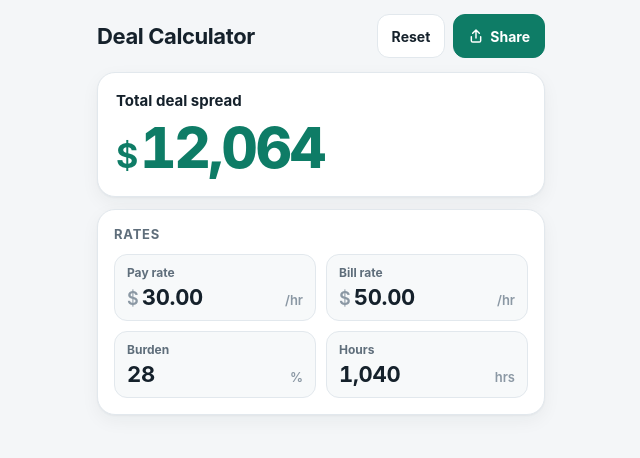
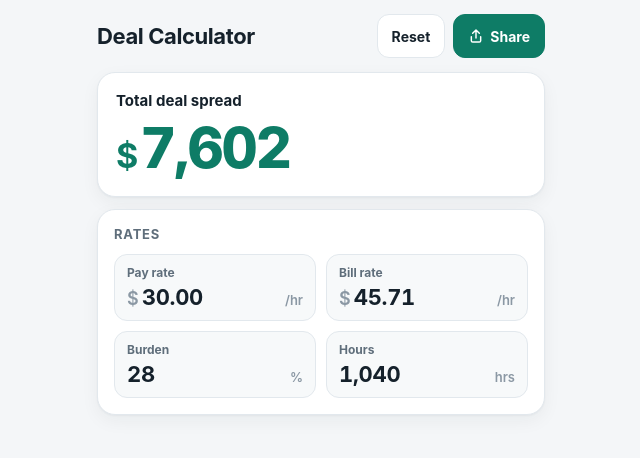
Before and after one commit to clintdonohue/Deal-calculator, a plain HTML site: page index.html in a window 1280 px wide. Shown: the whole page, without its empty margins (319-959 px from the left). Drawn offline with Linux system fonts and the light colour scheme.

Commit message:
Set the starting bill rate to $45.71 for a 16% gross margin. (#3)
Keep pay at $30, burden at 28%, and hours at 1,040 so the page and Reset open on a $7.31/hr spread.

Co-authored-by: Cursor Agent <cursoragent@cursor.com>
Co-authored-by: clintdonohue <clintdonohue@users.noreply.github.com>

```diff
--- a/index.html
+++ b/index.html
@@ -81,7 +81,7 @@ h1{margin:0;font-size:22px;line-height:1.2;letter-spacing:-.4px;font-weight:750}
   <section class="card hero" aria-label="Total deal spread">
     <div class="hero-label">Total deal spread</div>
     <div class="money" aria-live="polite"><span class="cur" aria-hidden="true">$</span><span id="total"></span></div>
-    <div class="hero-meta" hidden><span id="mHours">1,040 hrs</span> × <b id="mSpread">$11.60/hr</b></div>
+    <div class="hero-meta" hidden><span id="mHours">1,040 hrs</span> × <b id="mSpread">$7.31/hr</b></div>
   </section>
 
   <section class="card" aria-label="Rates">
@@ -99,8 +99,8 @@ h1{margin:0;font-size:22px;line-height:1.2;letter-spacing:-.4px;font-weight:750}
 <script>
 (function(){
   'use strict';
-  var DEFAULTS = {pay:30, bill:50, burden:28, hours:1040};
-  var m = {pay:30, bill:50, burden:28, hours:1040};
+  var DEFAULTS = {pay:30, bill:45.71, burden:28, hours:1040};
+  var m = {pay:30, bill:45.71, burden:28, hours:1040};
 
   // total = (bill − pay × (1 + burden)) × hours
   function spread(){ return m.bill - m.pay * (1 + m.burden/100); }
```
